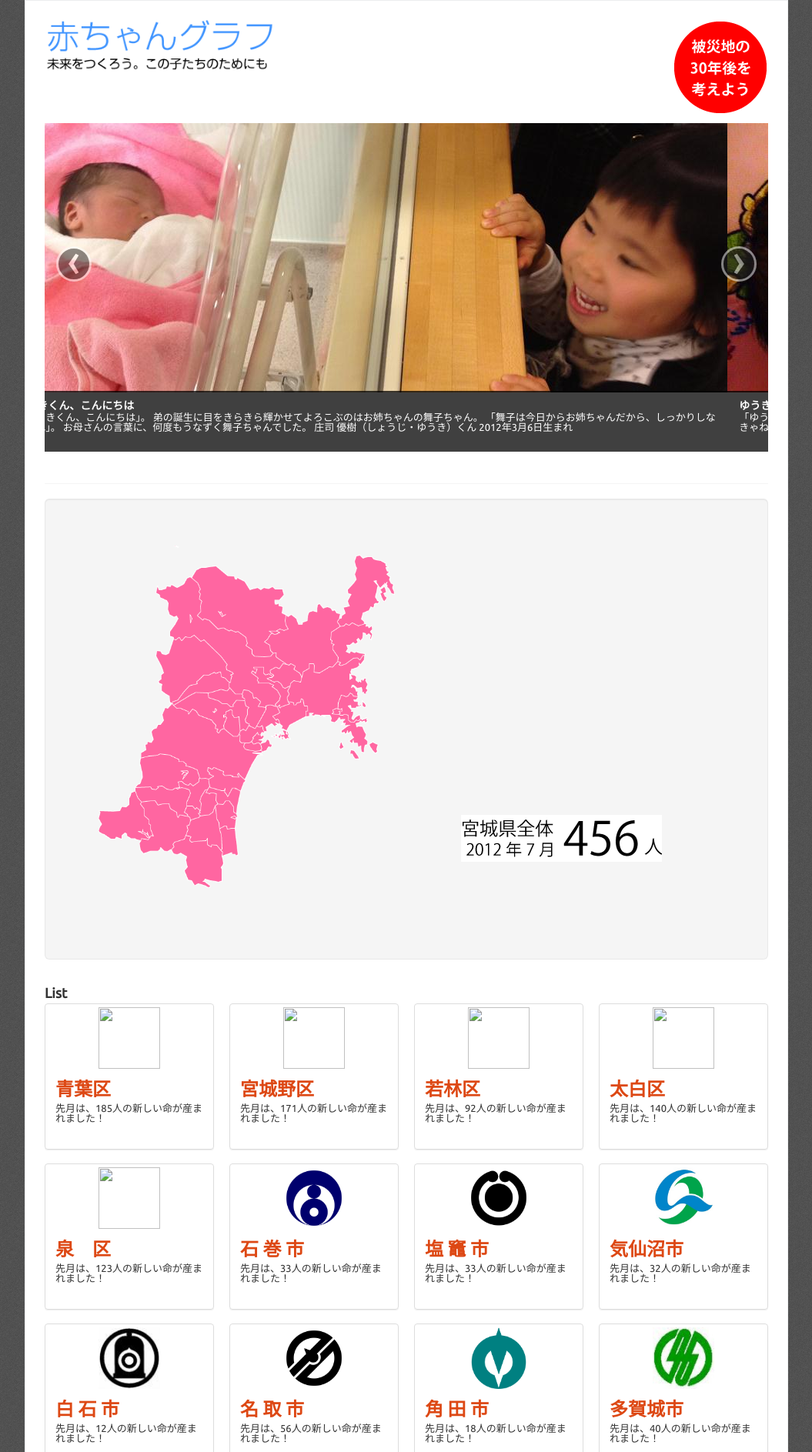
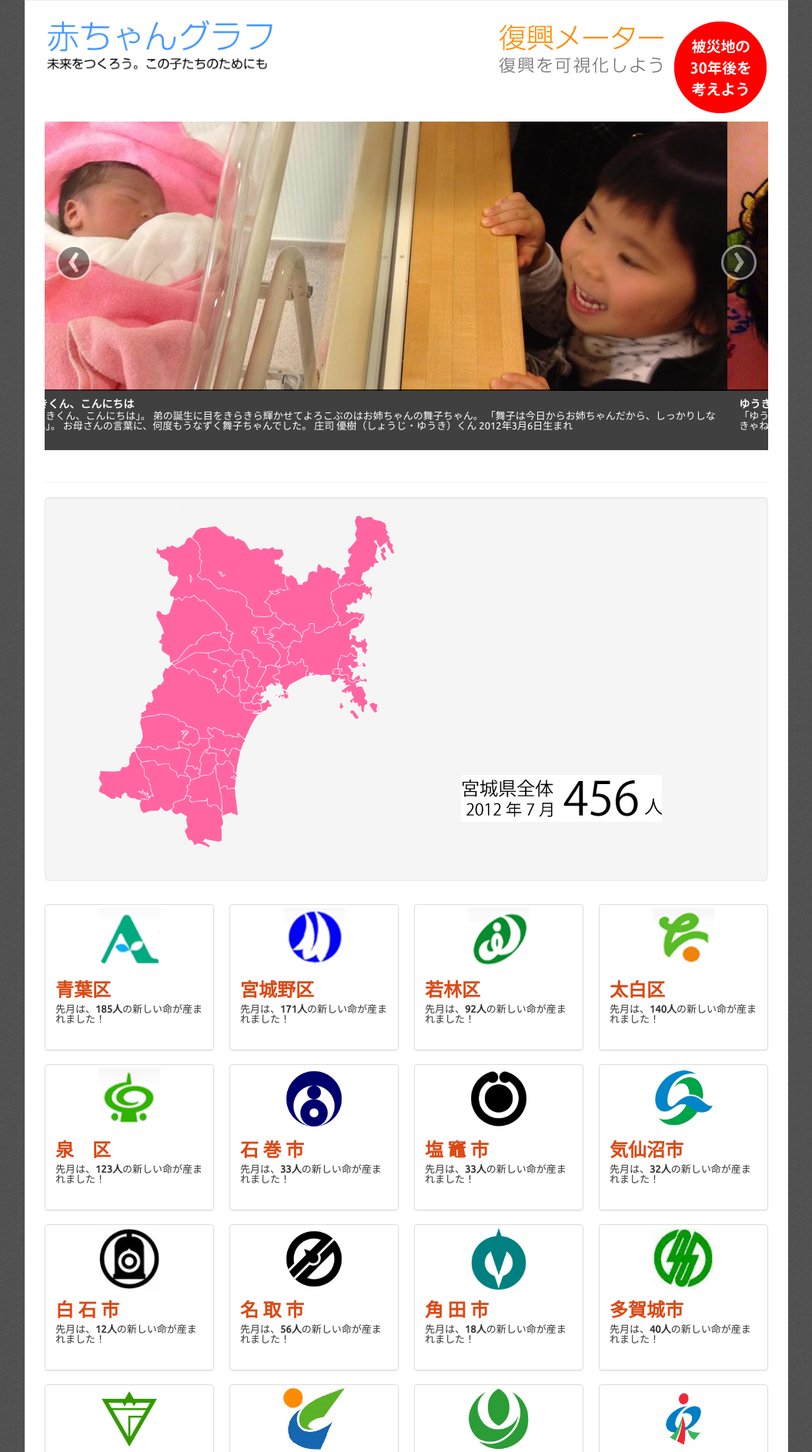
Before and after one commit to orezeni/fukkou-meter, a plain HTML site: page index.html in a window 1280 px wide. Shown: the top 1887 px of the page at 77% size, without its empty margins (112-1167 px from the left). Drawn offline with Linux system fonts and the light colour scheme.

Commit message:
add icons and logo

```diff
--- a/index.html
+++ b/index.html
@@ -34,7 +34,7 @@ and open the template in the editor.
 <!--
                             <h4><small>XXXXXX</strong></small></h4>
 -->
-<img src="img/30year.png" style="margin-bottom: 10px;">
+<img src="img/right.png" style="margin-bottom: 10px;">
 
                         </div>
                     </div>
@@ -156,7 +156,7 @@ and open the template in the editor.
             <div class="row">
               <div class="span12">
 
-<div class="hero-unit">
+<div class="hero-unit" style="padding-top: 10px; padding-bottom: 10px;">
   <!--<h1>選択</h1>-->
   <div class="row">
     <div class="span6">
@@ -176,9 +176,6 @@ and open the template in the editor.
 
 
             <div class="row">
-                <div class="span12">
-                    <h3>List</h3>
-                </div>
             </div>
             <div class="row">
 <div class="span12">
@@ -234,6 +231,16 @@ and open the template in the editor.
         <script src="js/jquery.js"></script>
         <script src="js/bootstrap.js"></script>
         <script type="text/javascript">
+
+$("#miyagimap").hover(
+  function () {
+    $(this).attr('src','img/miyagimap_on.png');
+  },
+  function () {
+    $(this).attr('src','img/miyagimap_off.png');
+  }
+);
+
             $(document).ready(function(){
                 $('.carousel').carousel({
                     interval: 5000
@@ -242,7 +249,7 @@ and open the template in the editor.
                     for(var key in data["datas"]){
 
 
-                        $("#regions").append('<li class="span3"><div class="thumbnail"><img src="img/icon' +data["datas"][key]['id']+  '.png" width="80" height="80"><div class="caption"><a href="region.html"><h2>' + data["datas"][key]["name"] + '</h2></a><p>先月は、' + data["datas"][key]["values"][0][1] + '人の新しい命が産まれました！</p>');
+                        $("#regions").append('<li class="span3"><div class="thumbnail"><img src="img/icon' +data["datas"][key]['id']+  '.png" width="80" height="80"><div class="caption"><a href="region.html"><h2>' + data["datas"][key]["name"] + '</h2></a><p>先月は、<strong>' + data["datas"][key]["values"][0][1] + '人</strong>の新しい命が産まれました！</p>');
                     }
                 });
             });
```
Also changed, not shown: img/fukkologo01.png (added), img/icon0.png (added), img/icon1.png (added), img/icon2.png (added), img/icon3.png (added), img/icon4.png (added), img/right.png (added).
